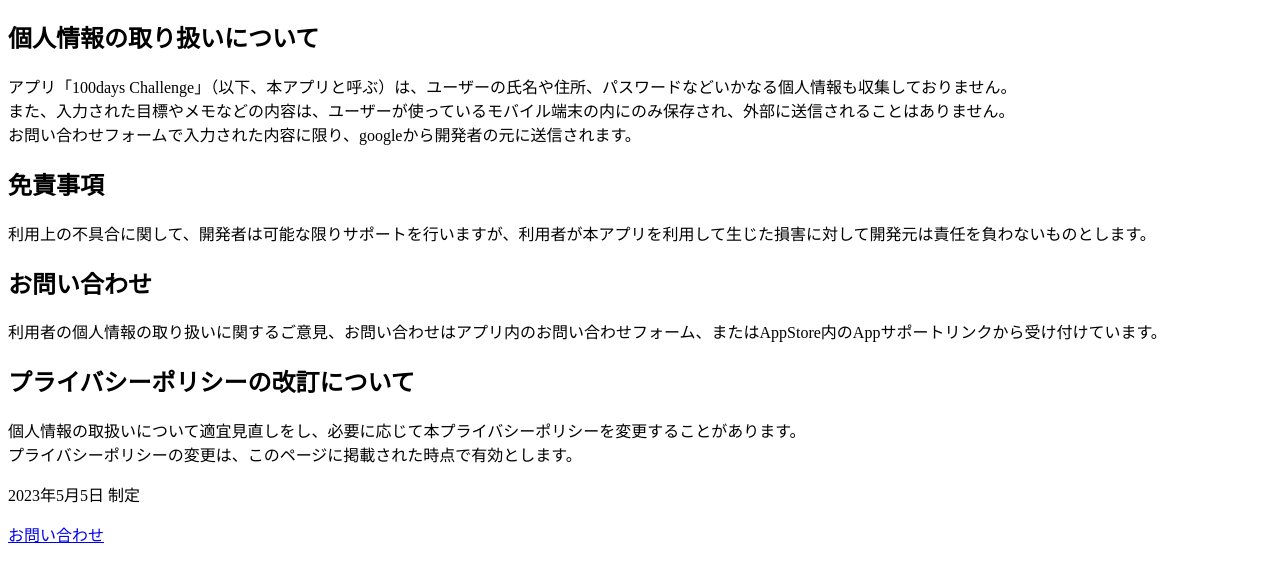
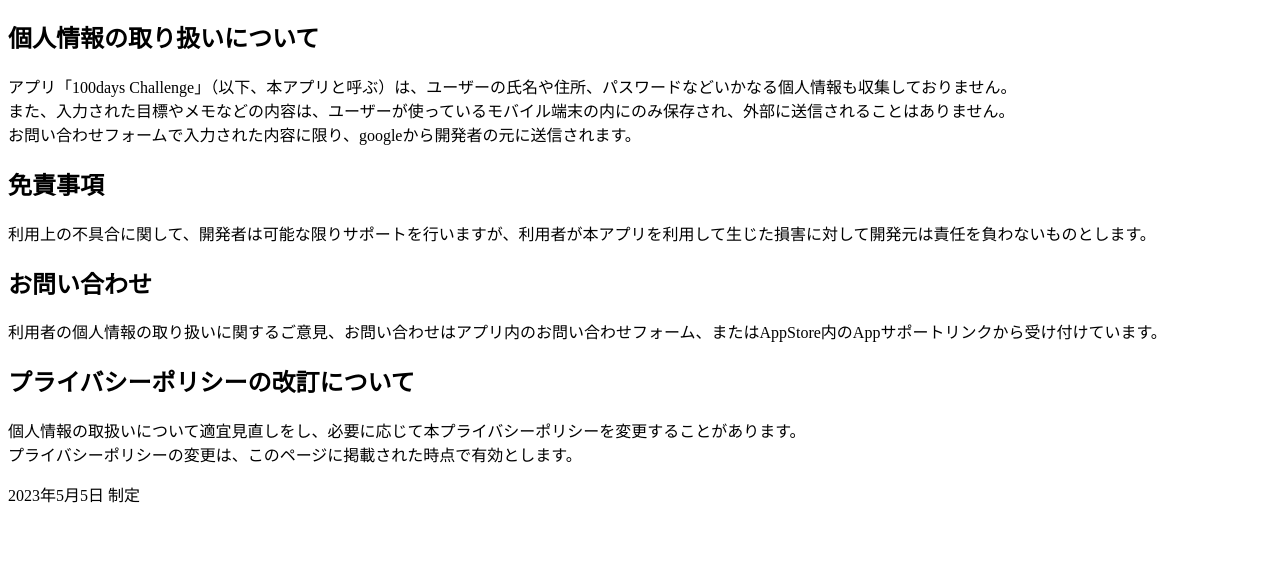
Before and after one commit to kokoaola/kokoaola.github.io, a plain HTML site: page index.html in a window 1280 px wide. Shown: the part 70-652 px from the top of the page. Drawn offline with Linux system fonts and the light colour scheme.

Commit message:
不要なリンクの削除

```diff
--- a/index.html
+++ b/index.html
@@ -28,7 +28,6 @@
     <p>個人情報の取扱いについて適宜見直しをし、必要に応じて本プライバシーポリシーを変更することがあります。<br>
     プライバシーポリシーの変更は、このページに掲載された時点で有効とします。</p>
     <p>2023年5月5日 制定</p>
-    <a href="contact.html">お問い合わせ</a>
 </div>
 </body>
 </html>
```
